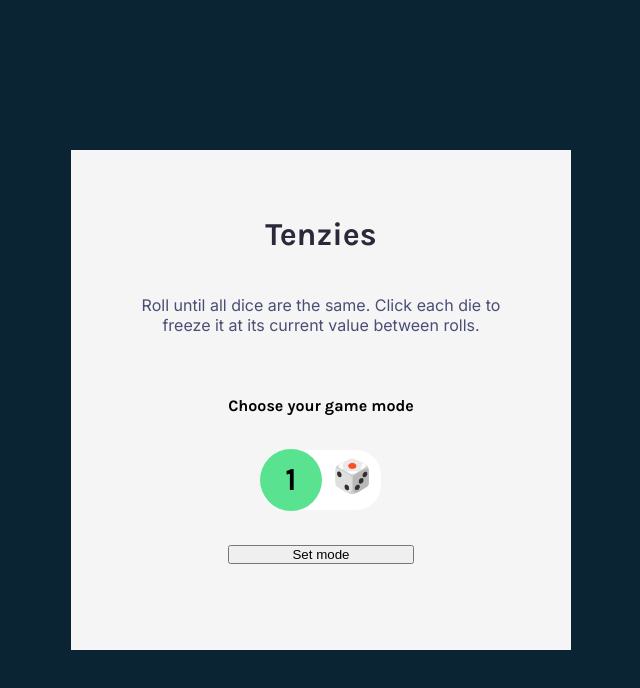
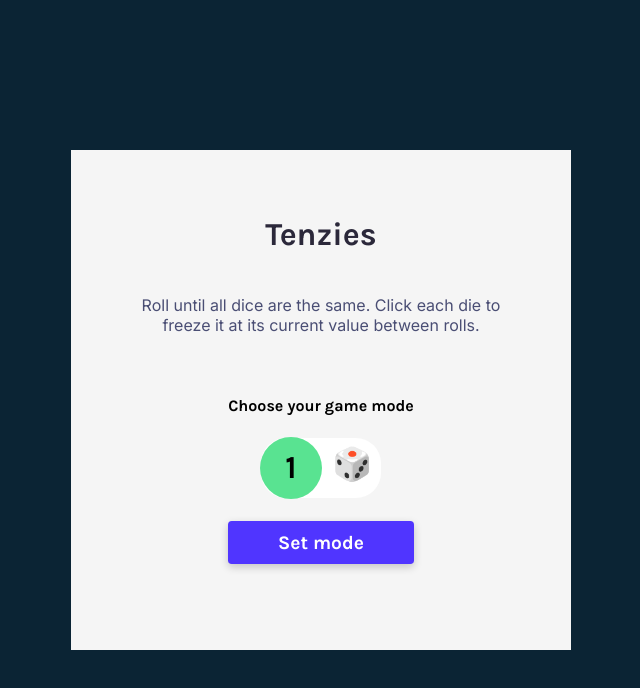
Before and after one commit to Pherizee/Tenzies, a React (Create React App) app: page / in a window 1280 px wide. Shown: the top 688 px of the page, without its empty margins (319-959 px from the left). Built offline with nearby package versions, Linux system fonts and the light colour scheme.

Commit message:
Add display classes and key to components

```diff
--- a/src/AnimatedDie.jsx
+++ b/src/AnimatedDie.jsx
@@ -6,10 +6,7 @@ const AnimatedDie = ({ num, isHeld, holdDie }) => {
   const [presentClass, setPresentClass] = useState("");
 
   useEffect(() => {
-    setTimeout(() => {
-      setPresentClass(`show__${num}`);
-      console.log("done")
-    }, 500)
+    setPresentClass(`show__${num}`)
   }, [num])
 
   const styles = {
@@ -23,7 +20,6 @@ const AnimatedDie = ({ num, isHeld, holdDie }) => {
     }
     return dots;
   }
-
 
   const fullDie = [
     <div className={`anim__die ${presentClass}`} key={uniqid()}>
--- a/src/App.css
+++ b/src/App.css
@@ -122,7 +122,8 @@
   cursor: pointer;
 }
 
-.roll-dice {
+.roll-dice,
+.set-mode {
   display: block;
   padding: 10px 28px;
   border: none;
--- a/src/App.jsx
+++ b/src/App.jsx
@@ -82,7 +82,7 @@ function App() {
         <span className="number" role="button" title="This will select numbers as die faces">1</span>
         <span className="die" role="button" title="This will select dots as die faces">&#127922;</span>
       </label>
-      <button onClick={selectMode}>Set mode</button>
+      <button className="set-mode" onClick={selectMode}>Set mode</button>
     </div>
   )
 
--- a/src/NumDie.jsx
+++ b/src/NumDie.jsx
@@ -15,7 +15,7 @@ const NumDie = ({ num, isHeld, holdDie }) => {
   function generateFullDie() {
     const fullDie = []
     for(let i = 1; i < 7; i++) {
-      fullDie.push(<div className={`die__face die__face__${i} die__face-num`} style={styles}>{i}</div>);
+      fullDie.push(<div className={`die__face die__face__${i} die__face-num`} style={styles} key={uniqid()}>{i}</div>);
     }
     return fullDie;
   }
```
